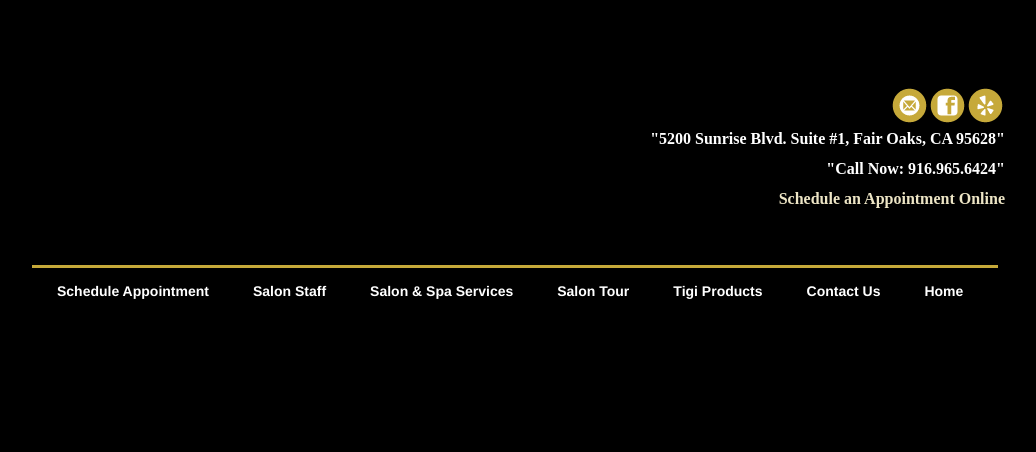
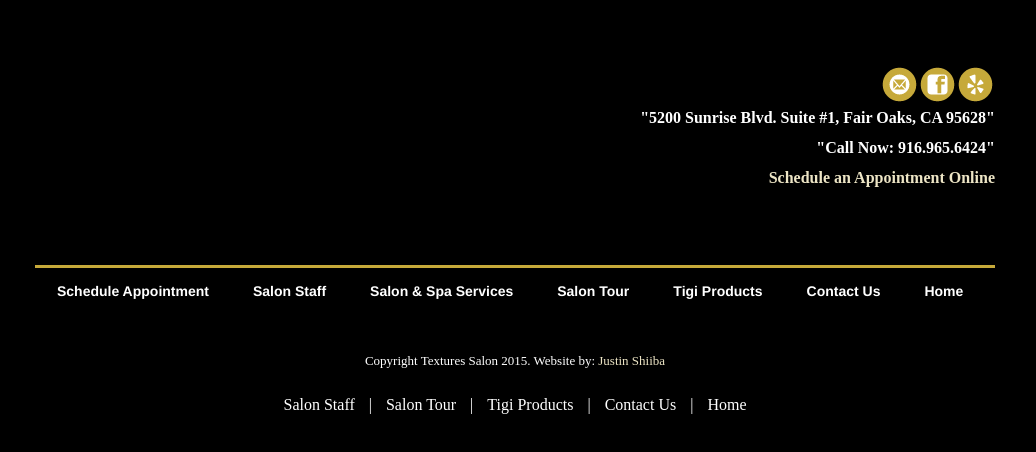
Before and after one commit to jshiiba/textures_salon, a plain HTML site: page index.html in a window 1280 px wide. Shown: the whole page, without its empty margins (125-1161 px from the left). Drawn offline with Linux system fonts and the light colour scheme.

Commit message:
header and footer done

```diff
--- a/css/style.css
+++ b/css/style.css
@@ -26,6 +26,8 @@ a {
 a:hover {
 	opacity: .8;
 }
+/**********/
+
 
 /* Header */
 header {
@@ -33,10 +35,8 @@ header {
 }
 
 header .header_info {
-	margin: -13px 0 0 0;
-	position: absolute;
-	top: 100px;
-	right: 150px;
+	margin: 50px 0 0 0;
+	float:right;
 }
 
 header .social_media ul {
@@ -79,13 +79,12 @@ header .header_info_text {
 	line-height: 30px;
 	text-align: right;
 }
-
-
+/**********/
 
 
 /* Navigation */
 #navigation {
-	border: 3px solid #c6a93a;
+	border-top: 3px solid #c6a93a;
 	border-bottom-width: 0;
 }
 
@@ -109,3 +108,35 @@ header .header_info_text {
 	padding: 0 22px;
 	text-decoration: none;
 }
+
+
+/* Footer */
+footer {
+
+}
+
+footer .copyright {
+	margin: 2.5em 1em;
+}
+
+footer .copyright p {
+	margin-bottom: 0;
+	margin-top: 20px;
+	text-align: center;
+	color: #fff;
+	font-size: 13px;
+}
+
+footer .footer_nav {
+	margin: 0 auto;
+	margin-top: -10px;
+	text-align: center;
+}
+
+footer .footer_nav_inner a {
+	color: #fff;
+/*	font-family: Georgia,serif;
+	font-style: italic;
+	font-weight: bold;*/
+	padding: 10px;
+}
--- a/index.html
+++ b/index.html
@@ -41,14 +41,15 @@
 					<a href="#">Schedule an Appointment Online</a>
 				</strong>
 			</div> <!-- End header_info_text -->
+			<div class="clear"></div>
 		</div> <!-- End header_info -->
 		<div class="clear"></div>
 	</div> <!-- End header_container -->
 
 
-</header>
+</header> <!-- End header -->
 
-<nav id="navigation" class="container">
+<nav id="navigation" class="container clear">
 	<ul>
 		<li><a href="#">Schedule Appointment</a></li>
 		<li><a href="#">Salon Staff</a></li>
@@ -58,7 +59,47 @@
 		<li><a href="#">Contact Us</a></li>
 		<li><a href="#">Home</a></li>
 	</ul>
+	<div class="clear"></div>
 </nav> <!-- End navigation -->
+
+
+
+
+
+
+
+
+
+
+
+
+<footer class="container">
+	<div class="copyright">
+		<p>
+			<span>
+				Copyright Textures Salon 2015. Website by:
+				<a href="#">Justin Shiiba</a>
+			</span>
+		</p>
+		<div class="clear"></div>
+	</div>
+
+	<div class="footer_nav">
+		<div class="footer_nav_inner">
+			<a href="#">Salon Staff</a>
+			 |
+			<a href="#">Salon Tour</a>
+			 |
+			<a href="#">Tigi Products</a>
+			 |
+			<a href="#">Contact Us</a>
+			 |
+			<a href="#">Home</a>
+		</div>
+		<div class="clear"></div>
+	</div>
+	<div class="clear"></div>
+</footer> <!-- End footer -->
 
 </div> <!-- End Wrapper -->
 </body>
```
